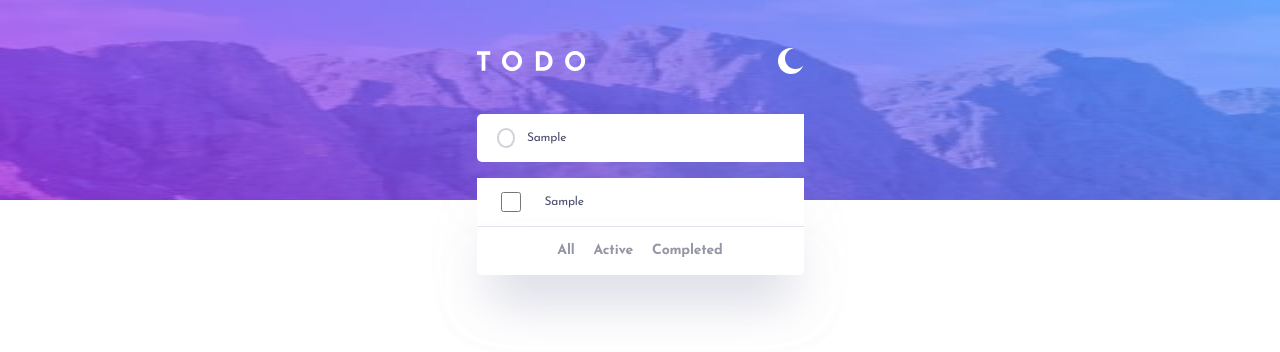
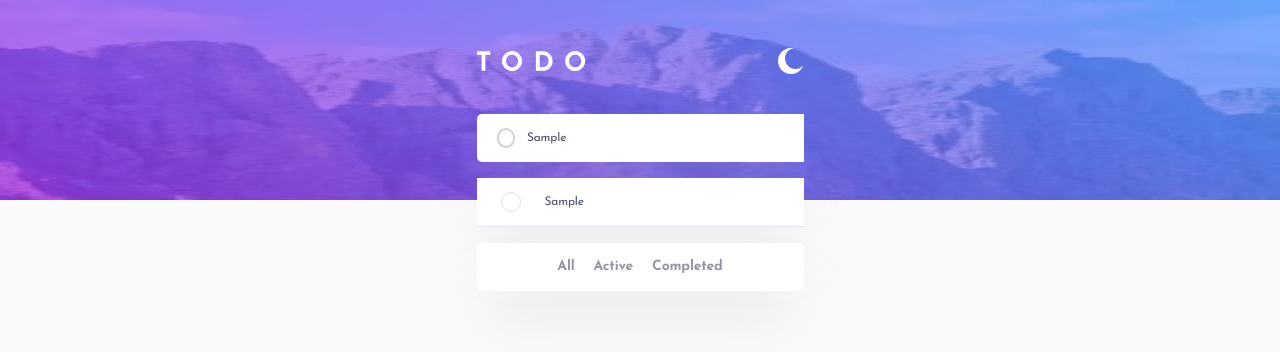
Before and after one commit to gigakhrz/Todo-app, a React (Vite) app: page / in a window 1280 px wide. Both pictures are taken after typing "Sample" into the empty fields and a click on the button 505 px from the left and 138 px from the top of the page. Shown: the top 352 px of the page. Built offline with nearby package versions, Linux system fonts and the light colour scheme.

Commit message:
add check icon styles

```diff
--- a/src/App.tsx
+++ b/src/App.tsx
@@ -45,7 +45,7 @@ const Container = styled.main<{ mode: boolean }>`
   background-repeat: no-repeat;
   background-size: 100% 200px;
   padding-top: 48px;
-  background-color: ${(props) => (props.mode ? "#25273D" : "white")};
+  background-color: ${(props) => (props.mode ? "#25273D" : " #FAFAFA;")};
 `;
 
 const TodoContainer = styled.div`
--- a/src/Components/ActiveTodos.tsx
+++ b/src/Components/ActiveTodos.tsx
@@ -3,6 +3,7 @@ import styled from "styled-components";
 import { RootState } from "../features/store";
 import ChooseTodos from "./ChooseTodos";
 import { completed, deleteTodo } from "../features/todoSlice";
+import check from "../assets/icon-check.svg";
 
 const ActiveTodos = (): JSX.Element => {
   const tasks = useSelector((store: RootState) => store.createTodo.tasks);
@@ -13,15 +14,17 @@ const ActiveTodos = (): JSX.Element => {
   const actives = tasks.filter((task) => task.done === false);
 
   return (
+    <Cont>
       <Ulcontainer task={tasks} mode={mode}>
         {actives.map((active) => (
           <TaskDiv mode={mode} done={active.done} key={active.id}>
             <li className="todo">
-            <input
+              <div
                 className="isDone"
-              type="checkbox"
                 onClick={() => dispatch(completed(active.id))}
-            />
+              >
+                <img src={check} alt="" />
+              </div>
               <p>{active.text}</p>
 
               <svg
@@ -40,14 +43,23 @@ const ActiveTodos = (): JSX.Element => {
             <hr />
           </TaskDiv>
         ))}
+      </Ulcontainer>
       {tasks.length > 0 ? <ChooseTodos /> : null}
-    </Ulcontainer>
+    </Cont>
   );
 };
 
 export default ActiveTodos;
 
-const Ulcontainer = styled.div<{
+const Cont = styled.div`
+  width: 100%;
+  display: flex;
+  flex-direction: column;
+  align-items: center;
+  gap: 16px;
+`;
+
+const Ulcontainer = styled.ul<{
   task: { id: number; text: string; done: boolean }[];
   mode: boolean;
 }>`
@@ -72,11 +84,6 @@ const Ulcontainer = styled.div<{
     gap: 24px;
     padding: 20px 24px;
     background-color: ${(props) => (props.mode ? "#25273D" : "white")};
-
-    .isDone {
-      width: 20px;
-      height: 20px;
-    }
 
     p {
       width: 78%;
@@ -130,4 +137,18 @@ const TaskDiv = styled.div<{ mode: boolean; done: boolean }>`
         ? "#C8CBE7"
         : "#494c6b"};
   }
+
+  .isDone {
+    width: 20px;
+    height: 20px;
+
+    border-radius: 50%;
+    display: flex;
+    align-items: center;
+    justify-content: center;
+    border: 1px solid rgba(211, 211, 211, 0.7);
+    cursor: pointer;
+    background: ${(props) =>
+      props.done ? " linear-gradient(135deg, #55ddff 0%, #c058f3 100%)" : ""};
+  }
 `;
--- a/src/Components/CompletedTodos.tsx
+++ b/src/Components/CompletedTodos.tsx
@@ -3,6 +3,7 @@ import styled from "styled-components";
 import { RootState } from "../features/store";
 import ChooseTodos from "./ChooseTodos";
 import { completed, deleteTodo } from "../features/todoSlice";
+import check from "../assets/icon-check.svg";
 
 const CompletedTodos = (): JSX.Element => {
   const tasks = useSelector((store: RootState) => store.createTodo.tasks);
@@ -13,15 +14,18 @@ const CompletedTodos = (): JSX.Element => {
   const Completed = tasks.filter((task) => task.done === true);
 
   return (
+    <Cont>
       <Ulcontainer task={tasks} mode={mode}>
         {Completed.map((complete) => (
           <TaskDiv mode={mode} done={complete.done} key={complete.id}>
             <li className="todo">
-            <input
+              <div
                 className="isDone"
-              type="checkbox"
                 onClick={() => dispatch(completed(complete.id))}
-            />
+              >
+                <img src={check} alt="" />
+              </div>
+
               <p>{complete.text}</p>
 
               <svg
@@ -40,12 +44,21 @@ const CompletedTodos = (): JSX.Element => {
             <hr />
           </TaskDiv>
         ))}
+      </Ulcontainer>
       {tasks.length > 0 ? <ChooseTodos /> : null}
-    </Ulcontainer>
+    </Cont>
   );
 };
 
 export default CompletedTodos;
+
+const Cont = styled.div`
+  width: 100%;
+  display: flex;
+  flex-direction: column;
+  align-items: center;
+  gap: 16px;
+`;
 
 const Ulcontainer = styled.div<{
   task: { id: number; text: string; done: boolean }[];
@@ -72,11 +85,6 @@ const Ulcontainer = styled.div<{
     gap: 24px;
     padding: 20px 24px;
     background-color: ${(props) => (props.mode ? "#25273D" : "white")};
-
-    .isDone {
-      width: 20px;
-      height: 20px;
-    }
 
     p {
       width: 78%;
@@ -130,4 +138,18 @@ const TaskDiv = styled.div<{ mode: boolean; done: boolean }>`
         ? "#C8CBE7"
         : "#494c6b"};
   }
+
+  .isDone {
+    width: 20px;
+    height: 20px;
+
+    border-radius: 50%;
+    display: flex;
+    align-items: center;
+    justify-content: center;
+    border: 1px solid rgba(211, 211, 211, 0.7);
+    cursor: pointer;
+    background: ${(props) =>
+      props.done ? " linear-gradient(135deg, #55ddff 0%, #c058f3 100%)" : ""};
+  }
 `;
--- a/src/Components/Todo.tsx
+++ b/src/Components/Todo.tsx
@@ -2,7 +2,7 @@ import { useDispatch, useSelector } from "react-redux";
 import styled from "styled-components";
 import { completed, deleteTodo } from "../features/todoSlice";
 import { RootState } from "../features/store";
-
+import check from "../assets/icon-check.svg";
 import ChooseTodos from "./ChooseTodos";
 
 const Todo = (): JSX.Element => {
@@ -14,15 +14,17 @@ const Todo = (): JSX.Element => {
   const mode = useSelector((store: RootState) => store.lightMode.dark);
 
   return (
+    <Cont>
       <Ulcontainer task={tasks} mode={mode}>
         {tasks.map((task) => (
           <TaskDiv mode={mode} done={task.done} key={task.id}>
             <li className="todo">
-            <input
+              <div
                 className="isDone"
-              type="checkbox"
                 onClick={() => dispatch(completed(task.id))}
-            />
+              >
+                <img src={check} alt="" />
+              </div>
               <p>{task.text}</p>
 
               <svg
@@ -41,12 +43,21 @@ const Todo = (): JSX.Element => {
             <hr />
           </TaskDiv>
         ))}
+      </Ulcontainer>
       {tasks.length > 0 ? <ChooseTodos /> : null}
-    </Ulcontainer>
+    </Cont>
   );
 };
 
 export default Todo;
+
+const Cont = styled.div`
+  width: 100%;
+  display: flex;
+  flex-direction: column;
+  align-items: center;
+  gap: 16px;
+`;
 
 const Ulcontainer = styled.div<{
   task: { id: number; text: string; done: boolean }[];
@@ -73,11 +84,6 @@ const Ulcontainer = styled.div<{
     gap: 24px;
     padding: 20px 24px;
     background-color: ${(props) => (props.mode ? "#25273D" : "white")};
-
-    .isDone {
-      width: 20px;
-      height: 20px;
-    }
 
     p {
       width: 78%;
@@ -120,6 +126,20 @@ const TaskDiv = styled.div<{ mode: boolean; done: boolean }>`
     background-color: ${(props) => (props.mode ? "#393A4B" : "#E3E4F1")};
   }
 
+  .isDone {
+    width: 20px;
+    height: 20px;
+
+    border-radius: 50%;
+    display: flex;
+    align-items: center;
+    justify-content: center;
+    border: 1px solid rgba(211, 211, 211, 0.7);
+    cursor: pointer;
+    background: ${(props) =>
+      props.done ? " linear-gradient(135deg, #55ddff 0%, #c058f3 100%)" : ""};
+  }
+
   p {
     text-decoration: ${(props) => (props.done ? "line-through" : "")};
     color: ${(props) =>
```
Lines whose indentation alone changed are shown as unchanged.
